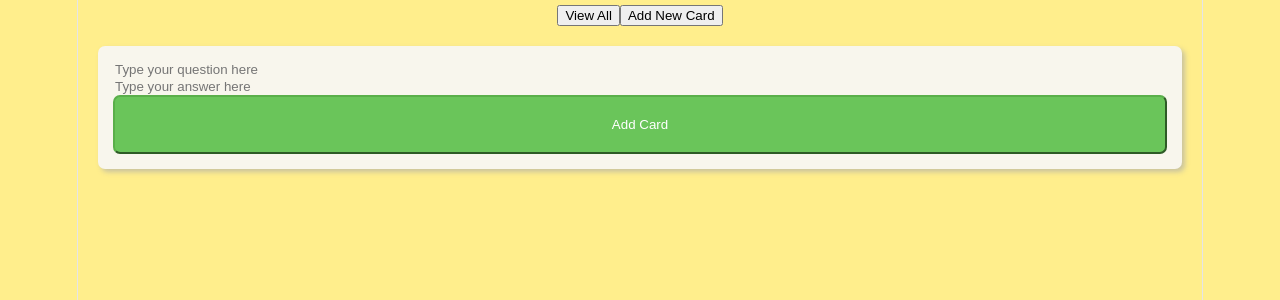
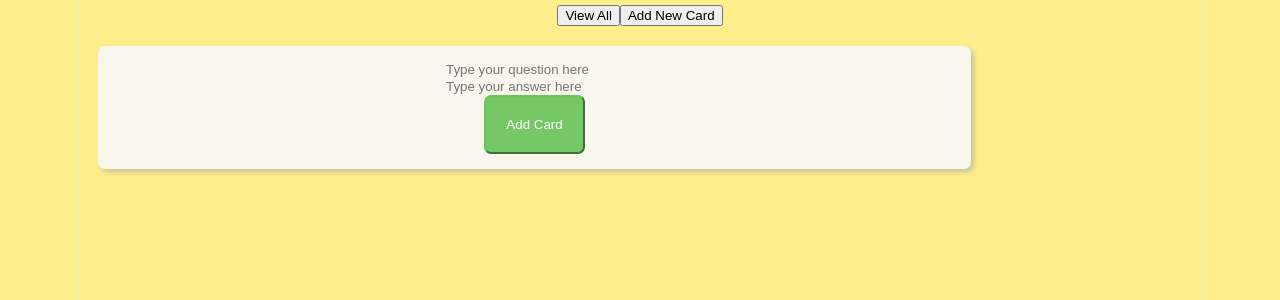
Before and after one commit to catthy-bit/flashcard-learner, a React app in the folder frontend/: page / in a window 1280 px wide. Shown: the top 300 px of the page. Built offline with nearby package versions, Linux system fonts and the light colour scheme; the HTML template or start-up script is replaced by a standard one.

Commit message:
Style: Updated flashcard-wrapper and removed min-height

```diff
--- a/frontend/src/AddFlashcard.css
+++ b/frontend/src/AddFlashcard.css
@@ -10,8 +10,9 @@
     box-shadow: 3px 3px 5px rgba(185, 183, 165, 0.773);
     padding: 15px;
     margin: 20px;
-    min-width: max-content;
-    min-height: auto;
+    max-width: 75%;
+
+    align-items: center;
 
 }
 
@@ -20,14 +21,13 @@
    outline: none;
    background-color: transparent;
    color: rgb(151, 154, 178);
-   align-items: center;
 }
 
 
 .add-btn {
     border-radius: 7px;
     padding: 20px;
-    background-color: rgb(106, 197, 90);
+    background-color: rgba(106, 197, 90, 0.919);
     color: white;
-    border-color: rgb(90, 175, 74);
+    border-color: rgb(106, 197, 90);
 }
```
